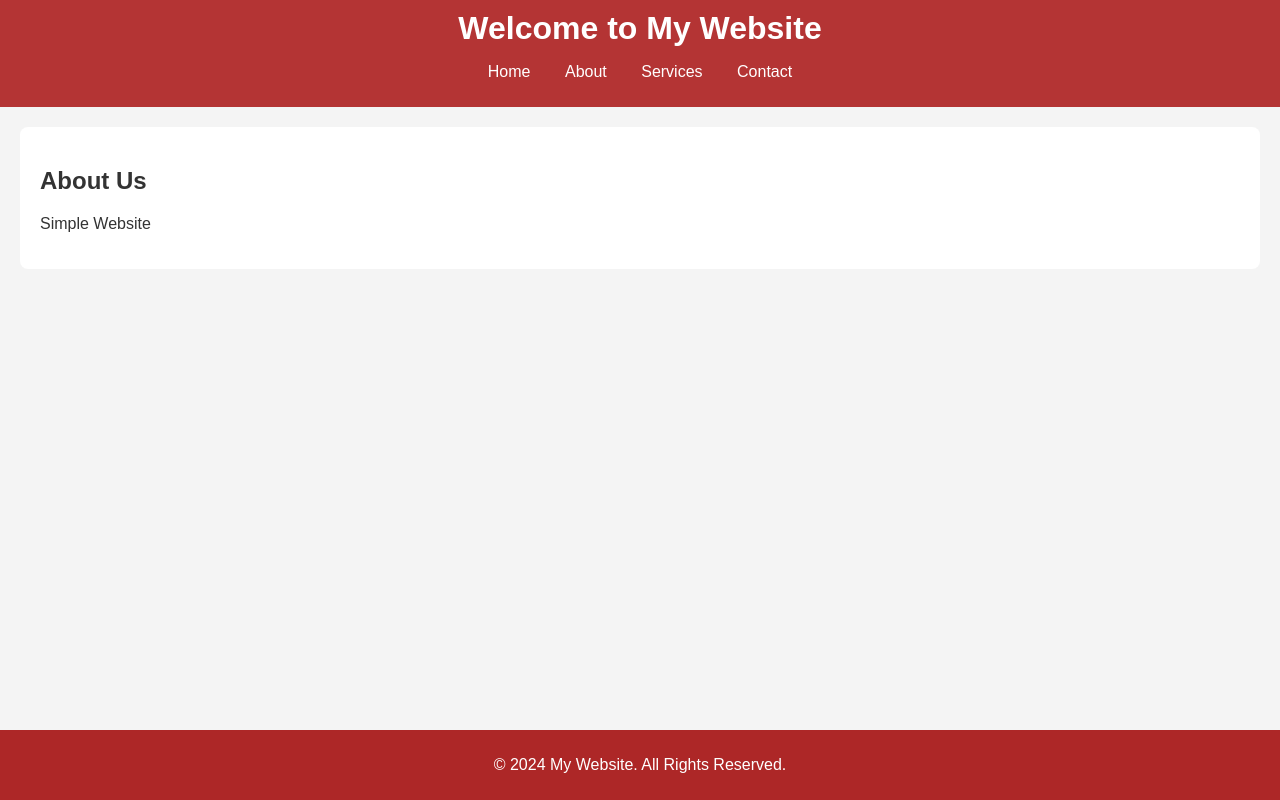
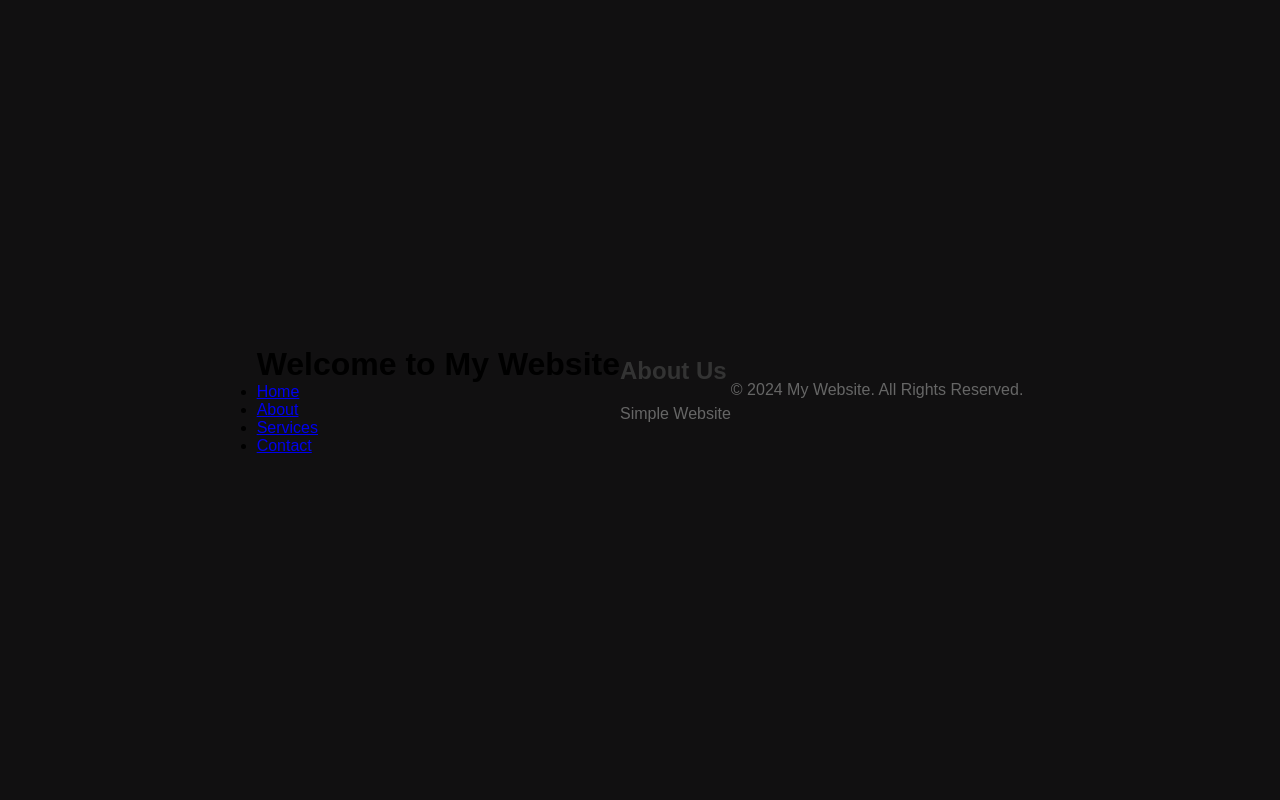
Before and after one commit to dhivyad494/Webdevelopment, a plain HTML site: page index.html in a window 1280 px wide. Drawn offline with Linux system fonts and the light colour scheme.

Commit message:
Add files via upload

```diff
--- a/style.css
+++ b/style.css
@@ -1,59 +1,83 @@
-/* Global styles */
-body {
-    font-family: Arial, sans-serif;
+* {
     margin: 0;
     padding: 0;
-    background-color: #f4f4f4;
+    box-sizing: border-box;
+}
+
+body {
+    font-family: 'Arial', sans-serif;
+    background-color: #111011;
+    display: flex;
+    justify-content: center;
+    align-items: center;
+    height: 100vh;
+}
+
+.otp-container {
+    background-color: #fff;
+    padding: 30px;
+    border-radius: 10px;
+    box-shadow: 0 4px 8px rgba(0, 0, 0, 0.1);
+    text-align: center;
+    width: 100%;
+    max-width: 400px;
+}
+
+h2 {
+    margin-bottom: 20px;
     color: #333;
 }
 
-/* Header styles */
-header {
-    background-color: #b43434;
-    color: #fff;
-    padding: 10px 0;
-    text-align: center;
+p {
+    margin-bottom: 20px;
+    color: #666;
 }
 
-header h1 {
-    margin: 0;
+.otp-inputs {
+    display: flex;
+    justify-content: space-between;
+    margin-bottom: 20px;
 }
 
-/* Navigation styles */
-nav ul {
-    list-style: none;
-    padding: 0;
+.otp-input {
+    width: 50px;
+    height: 50px;
+    font-size: 24px;
+    text-align: center;
+    border: 2px solid #ddd;
+    border-radius: 5px;
 }
 
-nav ul li {
-    display: inline;
-    margin: 0 15px;
+.otp-input:focus {
+    border-color: #007bff;
+    outline: none;
 }
 
-nav ul li a {
-    color: #fff;
+.verify-btn {
+    width: 100%;
+    padding: 10px;
+    font-size: 18px;
+    background-color: #9d1b1b;
+    color: white;
+    border: none;
+    border-radius: 5px;
+    cursor: pointer;
+}
+
+.verify-btn:hover {
+    background-color: #0056b3;
+}
+
+.resend-text {
+    margin-top: 20px;
+    color: #555;
+}
+
+.resend-text a {
+    color: #007bff;
     text-decoration: none;
 }
 
-nav ul li a:hover {
+.resend-text a:hover {
     text-decoration: underline;
 }
-
-/* Content section */
-.content {
-    padding: 20px;
-    background-color: #fff;
-    margin: 20px;
-    border-radius: 8px;
-}
-
-/* Footer styles */
-footer {
-    background-color: #ad2727;
-    color: #fff;
-    text-align: center;
-    padding: 10px 0;
-    position: fixed;
-    width: 100%;
-    bottom: 0;
-}
```
Also changed, not shown: otp.html (added, +28 -0 lines).
